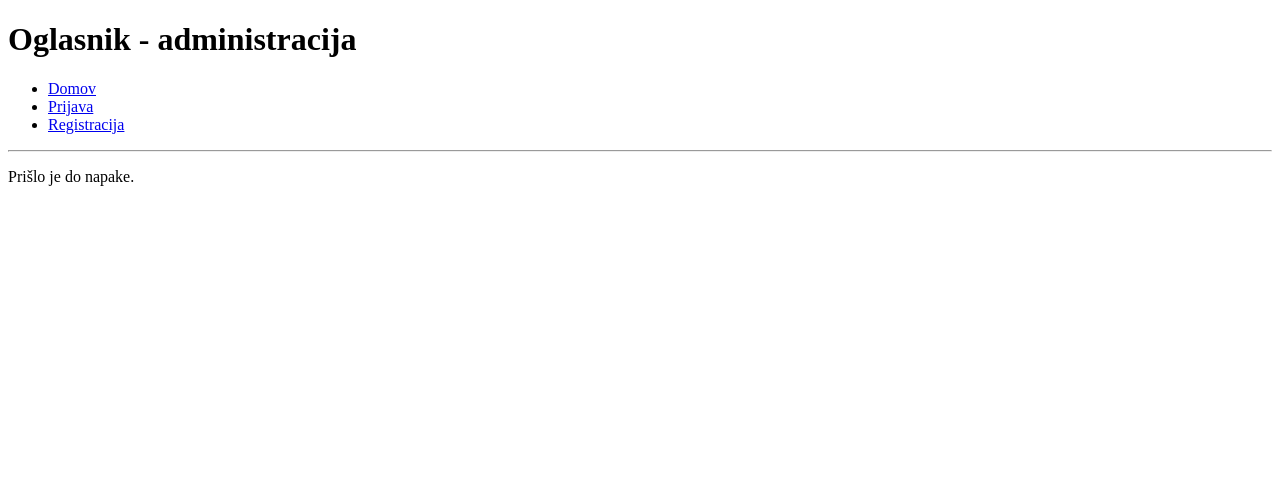
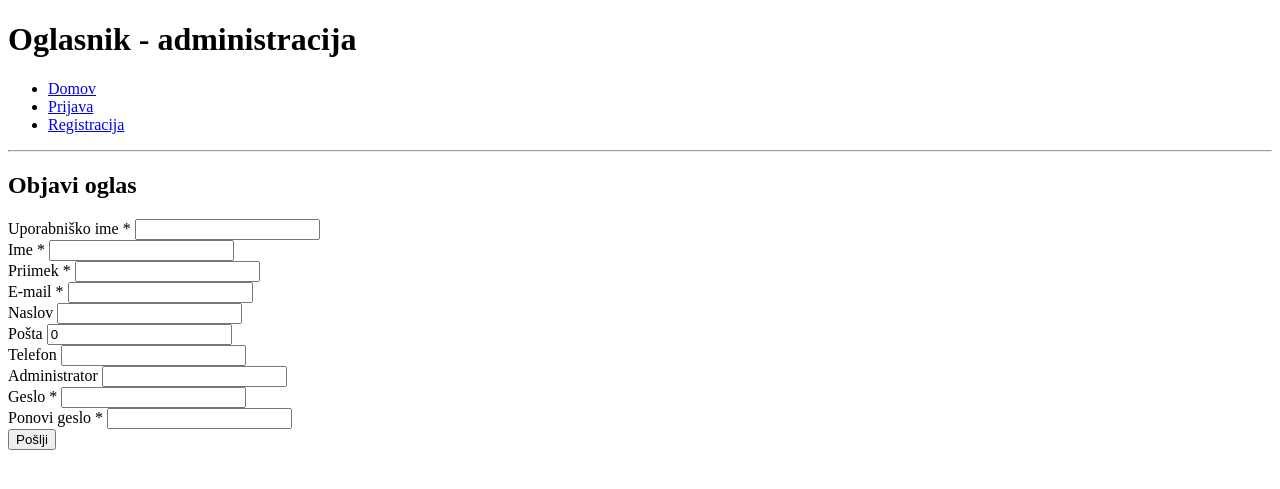
Before and after one commit to Sabinapa/Vaja-2---MVC-in-RESTful-API, a PHP site: page /admin/index.php?controller=users&action=create in a window 1280 px wide. Shown: the top 489 px of the page. Run offline with PHP 8.4, Linux system fonts and the light colour scheme.

Commit message:
Added for administrator to delete, update and add new user

```diff
--- a/admin/controllers/users_controller.php
+++ b/admin/controllers/users_controller.php
@@ -46,7 +46,8 @@ class users_controller
         // Tukaj bi morali podatke še validirati, preden jih dodamo v bazo
 
         // Pokličemo metodo za ustvarjanje novega oglasa
-        $user = User::insert($_POST["title"], $_POST["description"], $_FILES["image"]);
+        $user = User::insert($_POST["username"], $_POST["password"], $_POST["name"], $_POST["lastname"], $_POST["email"],
+                             $_POST["address"], $_POST["postal_number"],$_POST["tel"], $_POST["administrator"] );
 
         //ko je oglas dodan, imamo v $ad podatke o tem novem oglasu
         //uporabniku lahko pokažemo pogled, ki ga bo obvestil o uspešnosti oddaje oglasa
@@ -74,7 +75,8 @@ class users_controller
         // Naložimo oglas
         $user = User::find($_POST['id']);
         // Pokličemo metodo, ki posodobi obstoječi oglas v bazi
-        $user = $user->update($_POST["title"], $_POST["description"], $_FILES["image"]);
+        $user = $user->update($_POST["username"], $_POST["name"], $_POST["lastname"], $_POST["email"],
+                             $_POST["address"], $_POST["postal_number"],$_POST["tel"], $_POST["administrator"] );
         // Izpišemo pogled s sporočilom o uspehu
         require_once('views/ads/editSuccess.php');
     }
--- a/admin/models/users.php
+++ b/admin/models/users.php
@@ -38,6 +38,18 @@ class User
         $this->administrator = $administrator;
 
     }
+    public static function all()
+    {
+        $db = Db::getInstance(); // pridobimo instanco baze
+        $query = "SELECT * FROM users;"; // pripravimo query
+        $res = $db->query($query); // poženemo query
+        $users = array();
+        while ($user = $res->fetch_object()) {
+            // Za vsak rezultat iz baze ustvarimo objekt (kličemo konstuktor) in ga dodamo v array $ads
+            array_push($users, new User($user->id, $user->username, $user->password, $user->name, $user->lastname, $user->email, $user->address, $user->postal_number, $user->tel, $user->administrator));
+        }
+        return $users;
+    }
 
     // Metoda, ki vrne uporabnika z določenim ID-jem iz baze
     public static function find($id)
@@ -52,4 +64,66 @@ class User
         return null;
     }
 
+    public static function insert($username, $password, $name, $lastname, $email, $address, $postal_number, $tel, $administrator)
+    {
+        $db = Db::getInstance();
+        $username = mysqli_real_escape_string($db, $username);
+        $password = mysqli_real_escape_string($db, $password);
+        $name = mysqli_real_escape_string($db, $name);
+        $lastname = mysqli_real_escape_string($db, $lastname);
+        $email = mysqli_real_escape_string($db, $email);
+        $address = mysqli_real_escape_string($db, $address);
+        $postal_number = mysqli_real_escape_string($db, $postal_number);
+        $tel = mysqli_real_escape_string($db, $tel);
+        $administrator = mysqli_real_escape_string($db, $administrator);
+        $user_id = $_SESSION["USER_ID"]; // user_id vzamemo iz seje (prijavljen uporabnik)
+
+        $query = "INSERT INTO users (username, password, name, lastname, email,address, postal_number, tel, administrator)
+                  VALUES('$username', '$password', '$name', '$lastname', '$email', '$address', '$postal_number', '$tel', '$administrator');";
+        if ($db->query($query)) {
+            $id = mysqli_insert_id($db); // preberemo id, ki ga je dobil vstavljen oglas
+            return User::find($id); // preberemo nov oglas iz baze in ga vrnemo controllerju
+        } else {
+            return null; // v primeru napake vrnemo null
+        }
+    }
+
+    // Metoda, ki posodobi obstoječ oglas v bazi
+    public function update($username, $name, $lastname, $email, $address, $postal_number, $tel, $administrator)
+    {
+        $db = Db::getInstance();
+        $id = mysqli_real_escape_string($db, $this->id);
+        $username = mysqli_real_escape_string($db, $username);
+        $name = mysqli_real_escape_string($db, $name);
+        $lastname = mysqli_real_escape_string($db, $lastname);
+        $email = mysqli_real_escape_string($db, $email);
+        $address = mysqli_real_escape_string($db, $address);
+        $postal_number = mysqli_real_escape_string($db, $postal_number);
+        $tel = mysqli_real_escape_string($db, $tel);
+        $administrator = mysqli_real_escape_string($db, $administrator);
+
+        $query = "UPDATE users SET username = '$username', name = '$name', lastname = '$lastname',
+                  email = '$email', address = '$address', postal_number = '$postal_number', tel = '$tel', administrator = '$administrator'
+                  WHERE id = '$id'";
+
+        if ($db->query($query)) {
+            return User::find($id); //iz baze pridobimo posodobljen oglas in ga vrnemo controllerju
+        } else {
+            return null;
+        }
+    }
+
+    // Metoda, ki izbriše oglas iz baze
+    public function delete()
+    {
+        $db = Db::getInstance();
+        $id = mysqli_real_escape_string($db, $this->id);
+        $query = "DELETE FROM users WHERE id = '$id'";
+        if ($db->query($query)) {
+            return true;
+        } else {
+            return false;
+        }
+    }
+
 }
--- a/admin/routes.php
+++ b/admin/routes.php
@@ -23,7 +23,7 @@ function call($controller, $action)
 // lahko definirali tudi pravice (ustrezno zmanjšali nabor akcij pod določenimi pogoji)
 $controllers = array(
   'pages' => ['error', 'api'],
-  'ads' => ['index', 'show', 'create', 'store', 'edit', 'update', 'delete']
+  'users' => ['index', 'show', 'create', 'store', 'edit', 'update', 'delete']
 );
 
 // Preverimo, če zahteva kliče controller in akcijo iz zgornjega seznama
--- a/admin/views/ads/create.php
+++ b/admin/views/ads/create.php
@@ -1,7 +1,45 @@
 <h2>Objavi oglas</h2>
 <form action="?controller=ads&action=store" method="POST" enctype="multipart/form-data">
-    <label>Naslov</label><input type="text" name="title" /> <br />
-    <label>Vsebina</label><textarea name="description" rows="10" cols="50"></textarea> <br />
-    <label>Slika</label><input type="file" name="image" /> <br />
-    <input type="submit" name="submit" value="Objavi" /> <br />
+    <div class="form-group">
+        <label>Uporabniško ime *</label>
+        <input type="text" class="form-control" name="username" required>
+    </div>
+    <div class="form-group">
+        <label>Ime *</label>
+        <input type="text" class="form-control" name="name" required>
+    </div>
+    <div class="form-group">
+        <label>Priimek *</label>
+        <input type="text" class="form-control" name="lastname" required>
+    </div>
+    <div class="form-group">
+        <label>E-mail *</label>
+        <input type="text" class="form-control" name="email" required>
+    </div>
+    <div class="form-group">
+        <label>Naslov</label>
+        <input type="text" class="form-control" name="address">
+    </div>
+    <div class="form-group">
+        <label>Pošta</label>
+        <input type="number"  value="0" class="form-control" name="postal_number">
+    </div>
+    <div class="form-group">
+        <label>Telefon</label>
+        <input type="text" class="form-control" name="tel">
+    </div>
+    <div class="form-group">
+        <label>Administrator</label>
+        <input type="text" class="form-control" name="administrator">
+    </div>
+    <div class="form-group">
+        <label>Geslo *</label>
+        <input type="password" class="form-control" name="password" required>
+    </div>
+    <div class="form-group">
+        <label>Ponovi geslo *</label>
+        <input type="password" class="form-control" name="repeat_password" required>
+    </div>
+    <input type="submit" class="btn btn-primary" name="submit" value="Pošlji">
+    <br>
 </form>
--- a/admin/views/ads/createSuccess.php
+++ b/admin/views/ads/createSuccess.php
@@ -1,2 +1,2 @@
-<p>Oglas je bil uspešno shranjen!</p>
-<p>Viden je <a href="?controller=ads&action=show&id=<?php echo $ad->id; ?>">tukaj</a></p>
+<p>Uporabnik je bil uspešno shranjen!</p>
+<p>Viden je <a href="?controller=users&action=show&id=<?php echo $users->id; ?>">tukaj</a></p>
--- a/admin/views/ads/deleteSuccess.php
+++ b/admin/views/ads/deleteSuccess.php
@@ -1,2 +1,2 @@
-<p>Oglas je bil uspešno izbrisan!</p>
-<a href="?controller=ads&action=index"><button>Nazaj</button></a>
+<p>Uporabnik je bil uspešno izbrisan!</p>
+<a href="?controller=users&action=index"><button>Nazaj</button></a>
--- a/admin/views/ads/editSuccess.php
+++ b/admin/views/ads/editSuccess.php
@@ -1,2 +1,2 @@
-<p>Oglas je bil uspešno posodobljen!</p>
-<p>Viden je <a href="?controller=ads&action=show&id=<?php echo $ad->id; ?>">tukaj</a></p>
+<p>Uporabnik je bil uspešno posodobljen!</p>
+<p>Viden je <a href="?controller=users&action=show&id=<?php echo $user->id; ?>">tukaj</a></p>
```
Also changed, not shown: admin/views/ads/edit.php (+39 -9 lines), admin/views/ads/index.php (+25 -14 lines), admin/views/ads/show.php (+5 -4 lines).
